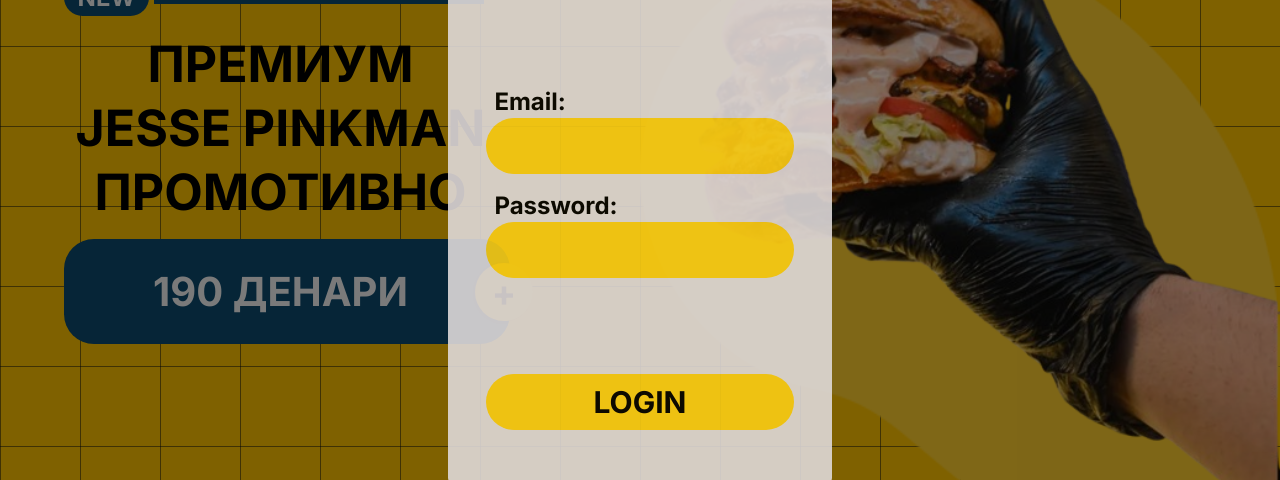
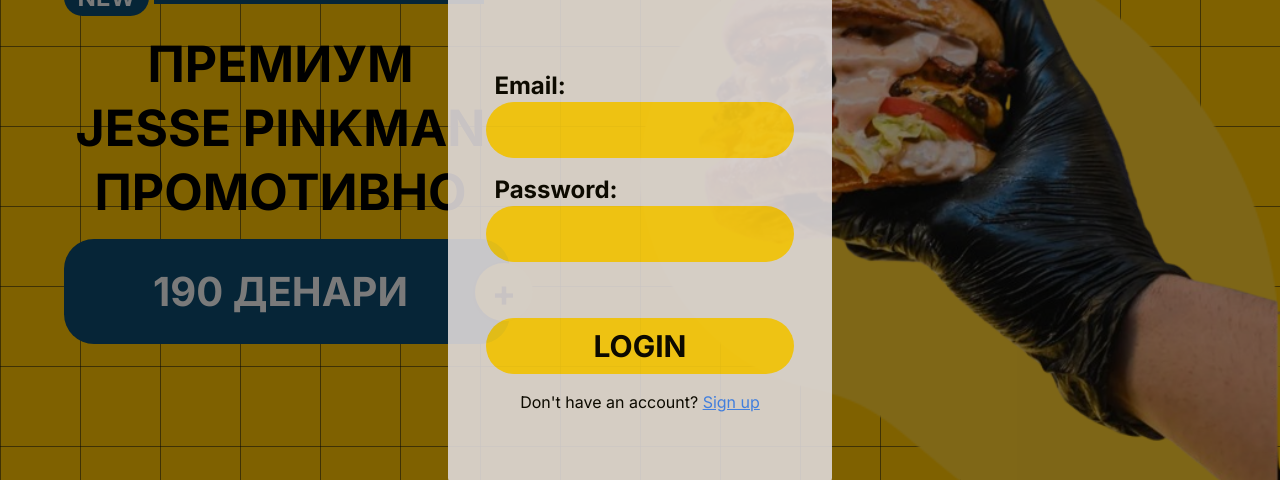
Before and after one commit to bojanajancheska/baking-bread, a Next.js app: page / in a window 1280 px wide. Both pictures are taken after a click on the button "ORDER NOW". Shown: the part 194-674 px from the top of the page. Built offline with nearby package versions, Linux system fonts and the light colour scheme.

Commit message:
work on login and sign up popup

```diff
--- a/src/app/globals.css
+++ b/src/app/globals.css
@@ -4,9 +4,28 @@
 
 @import "typeface-roboto-condensed";
 
-.custom-font {
+/* styles/globals.css */
+@font-face {
+  font-family: "Roboto Condensed";
+  src: url("../fonts/RobotoCondensed-Regular.ttf") format("truetype");
+  font-weight: 400;
+  font-style: normal;
+}
+
+@font-face {
+  font-family: "Roboto Condensed";
+  src: url("../fonts/RobotoCondensed-Bold.ttf") format("truetype");
+  font-weight: 700;
+  font-style: normal;
+}
+
+body {
   font-family: "Roboto Condensed", sans-serif;
+  margin: 0;
+  padding: 0;
 }
+
+/* other global styles */
 
 body {
   background-size: 80px 80px;
--- a/src/app/order/modal.js
+++ b/src/app/order/modal.js
@@ -1,7 +1,26 @@
 import React from "react";
 import ReactDOM from "react-dom";
+import { useState } from "react";
+import SignupModal from ".//signup-modal";
 
-const LoginModal = ({ onClose, children, title }) => {
+const LoginModal = ({ onClose, onModalSwitch, children, title }) => {
+  // const [showSignupModal, setShowSignupModal] = useState(false);
+  const [isSignUpOpen, setIsSignUpOpen] = useState(false);
+  const [email, setEmail] = useState("");
+  const [password, setPassword] = useState("");
+  const [errorMessage, setErrorMessage] = useState("");
+  const [showLoginModal, setShowLoginModal] = useState(false);
+  const [showSignupAfterLogin, setShowSignupAfterLogin] = useState(false);
+  const [showSignupModal, setShowSignupModal] = useState(false);
+
+  const handleLoginClick = () => {
+    setShowSignupAfterLogin(true);
+    setShowLoginModal(true);
+  };
+  const handleLoginModalClose = () => {
+    setShowSignupAfterLogin(false);
+    // Additional logic for handling the close of the login modal
+  };
   const handleCloseClick = (e) => {
     e.preventDefault();
     onClose();
@@ -9,7 +28,21 @@
 
   const handleSubmit = (e) => {
     e.preventDefault();
+    if (!email || !password) {
+      setErrorMessage("Please fill in all the fields.");
+      return;
+    }
+    // onClose();
+    setIsSignUpOpen(true);
+    // handleSignUpClick();
+  };
+
+  const handleSignUpClose = () => {
+    setIsSignUpOpen(false);
     onClose();
+  };
+  const handleSignUpClick = () => {
+    setShowSignupModal(true);
   };
 
   const modalContent = (
@@ -31,7 +64,7 @@
           X
         </button>
 
-        <form className="absolute left-[3vw] top-[20vh] w-[90%] sm:w-[80%]">
+        <form className="absolute left-[3vw] top-[18vh] w-[90%] sm:w-[80%]">
           <div className="mb-4">
             <label
               htmlFor="email"
@@ -43,6 +76,8 @@
               type="email"
               id="email"
               name="email"
+              value={email}
+              onChange={(e) => setEmail(e.target.value)}
               className="w-full h-[7vh] px-4 bg-yellow-400 rounded-full focus:outline-none focus:bg-yellow-400"
             />
           </div>
@@ -58,25 +93,57 @@
               type="password"
               id="password"
               name="password"
+              value={password}
+              onChange={(e) => setPassword(e.target.value)}
               className="w-full h-[7vh] px-4 bg-yellow-400 rounded-full focus:outline-none focus:bg-yellow-400"
             />
           </div>
-
-          <button
+          {errorMessage && (
+            <p className="text-red-500 text-sm mb-4 ml-4">{errorMessage}</p>
+          )}
+          {/* <button
             type="submit"
             className="mt-[10vh] w-full h-[7vh] px-4 bg-yellow-400 rounded-full text-black text-3xl font-bold font-['Roboto Condensed']"
             onClick={handleSubmit}
           >
             LOGIN
-          </button>
+          </button> */}
+          <div className="flex flex-col items-center">
+            <button
+              type="submit"
+              className="mt-[5vh] w-full h-[7vh] px-4 bg-yellow-400 rounded-full text-black text-3xl font-bold font-['Roboto Condensed']"
+              onClick={handleSubmit}
+            >
+              LOGIN
+            </button>
+            {/* Don't have an account? Sign up link */}
+            <div className="mt-4">
+              Don't have an account?{" "}
+              <button
+                type="button"
+                className="text-blue-500 underline"
+                onClick={onModalSwitch}
+              >
+                Sign up
+              </button>
+            </div>
+          </div>
         </form>
       </div>
     </div>
   );
-
-  return ReactDOM.createPortal(
-    modalContent,
-    document.getElementById("modal-root") || document.body
+  // return ReactDOM.createPortal(
+  //   modalContent,
+  //   document.getElementById("modal-root") || document.body
+  // );
+  return (
+    <>
+      {ReactDOM.createPortal(
+        modalContent,
+        document.getElementById("modal-root") || document.body
+      )}
+      {/* {showSignupModal && <SignupModal onClose={handleSignUpClose} />} */}
+    </>
   );
 };
 
--- a/src/app/order/page.js
+++ b/src/app/order/page.js
@@ -13,6 +13,7 @@
   const [isPictureVisible, setIsPictureVisible] = useState(true);
   const [showLoginModal, setShowLoginModal] = useState(false);
   const [showSignupModal, setShowSignupModal] = useState(false);
+  const [showSignupAfterLogin, setShowSignupAfterLogin] = useState(false);
 
   const handleLoginClick = () => {
     setShowLoginModal(true);
@@ -20,6 +21,19 @@
 
   const handleSignupClick = () => {
     setShowSignupModal(true);
+  };
+  const handleLoginModalClose = () => {
+    setShowLoginModal(false);
+
+    // If showSignupAfterLogin is true, open the signup modal
+    if (showSignupAfterLogin) {
+      setShowSignupAfterLogin(false);
+      setShowSignupModal(true);
+    }
+  };
+
+  const handleSignupModalClose = () => {
+    setShowSignupModal(false);
   };
 
   return (
@@ -59,9 +73,17 @@
               </button>
               {showLoginModal && (
                 <LoginModal
-                  onClose={() => setShowLoginModal(false)}
+                  onClose={handleLoginModalClose}
+                  onModalSwitch={() => {
+                    setShowLoginModal(false);
+                    setShowSignupModal(true);
+                  }}
                 ></LoginModal>
-              )}{" "}
+              )}
+
+              {showSignupModal && (
+                <SignupModal onClose={handleSignupModalClose}></SignupModal>
+              )}
             </div>
           </div>
         </div>
@@ -91,7 +113,12 @@
                       </div>
                       {showSignupModal && (
                         <SignupModal
-                          onClose={() => setShowSignupModal(false)}
+                          // onClose={() => setShowSignupModal(false)}
+                          onClose={handleSignupModalClose}
+                          onModalSwitch={() => {
+                            setShowLoginModal(true);
+                            setShowSignupModal(false);
+                          }}
                         />
                       )}
                     </div>
--- a/src/app/order/signup-modal.js
+++ b/src/app/order/signup-modal.js
@@ -1,7 +1,8 @@
 import React, { useState } from "react";
 import ReactDOM from "react-dom";
+import LoginModal from ".//modal";
 
-const SignupModal = ({ onClose }) => {
+const SignupModal = ({ onClose, onModalSwitch }) => {
   const [formData, setFormData] = useState({
     name: "",
     email: "",
@@ -41,6 +42,9 @@
     }));
   };
 
+  const handleSwitchToLogin = () => {
+    setIsLoginForm(true);
+  };
   return ReactDOM.createPortal(
     <div className="fixed inset-0 flex items-center justify-center bg-black bg-opacity-50">
       <div
@@ -153,6 +157,7 @@
             <p className="text-red-500 text-sm">Passwords do not match.</p>
           )}
 
+          <div className="flex flex-col items-center">
             <button
               type="submit"
               className="mt-8 w-full h-[7vh] px-4 bg-yellow-400 rounded-full text-black text-3xl font-bold font-['Roboto Condensed']"
@@ -160,6 +165,17 @@
             >
               SIGN UP
             </button>
+            <div className="mt-4">
+              Already signed up?{" "}
+              <button
+                type="button"
+                className="text-blue-500 underline"
+                onClick={onModalSwitch}
+              >
+                Login
+              </button>
+            </div>
+          </div>
         </form>
       </div>
     </div>,
--- a/src/app/page.js
+++ b/src/app/page.js
@@ -4,6 +4,9 @@
 import { useEffect, useState } from "react";
 import MyComponent from "./order/page";
 import UserOrder from "./order/orderpage";
+import localFont from "next/font/local";
+
+// const myFont = localFont({ src: "./my-font.woff2" });
 
 export default function Home() {
   return (
```
Lines whose indentation alone changed are shown as unchanged.
